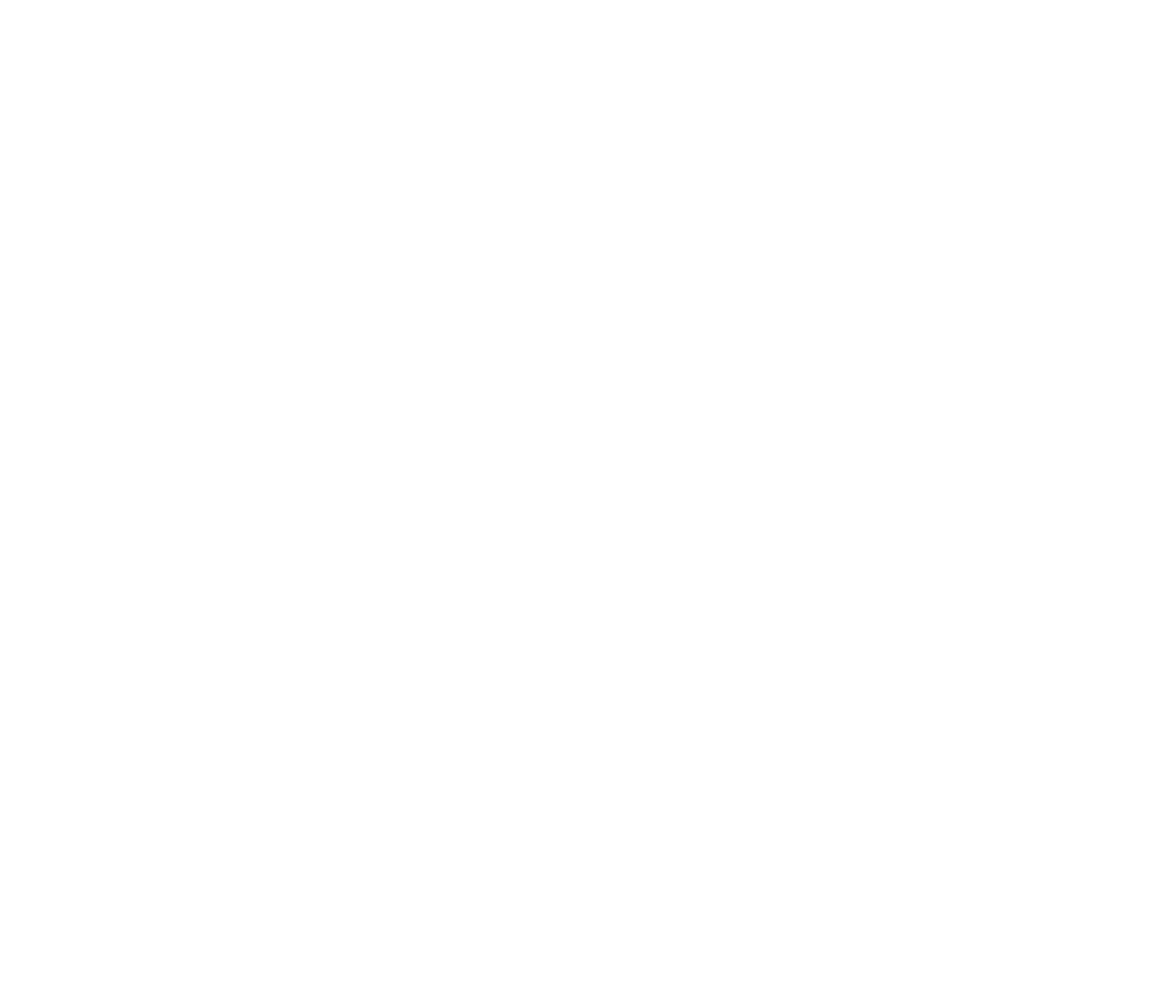
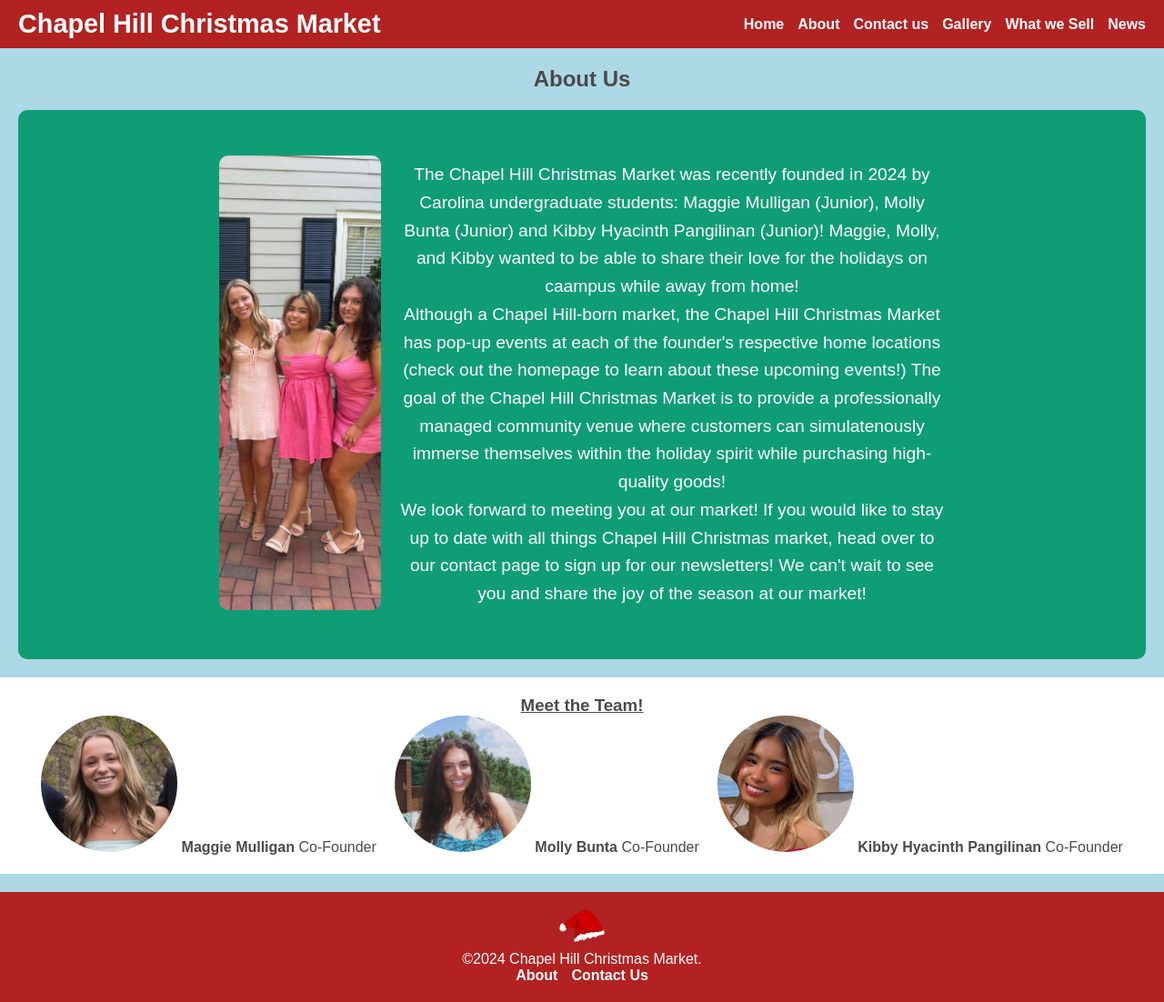
Before and after one commit to hyacinp/comp-126-final-project, a plain HTML site: page about.html in a window 1280 px wide. Shown: the whole page at 91% size. Before the commit the page ends 800 px from the top, so only its background shows below. Drawn offline with Linux system fonts and the light colour scheme.

Commit message:
first commit of Kibby's pages (home and about)

```diff
--- a/CSS/styles.css
+++ b/CSS/styles.css
@@ -211,3 +211,303 @@
       gap: 20px;
     }
   }
+
+/* home page css */
+
+#home-body, h1, h2, h3, p, ul, li{
+  margin: 0;
+  padding: 0;
+  list-style: none;
+}
+
+#home-body {
+  font-family: "Arsenal SC", sans-serif;
+  line-height: 1.6;
+  color: #333;
+  background-color: #ADD8E6;
+}
+
+header{
+  background-color: #B22222;
+  color: white;
+  padding: 10px 20px;
+  display: flex;
+  justify-content: space-between;
+  align-items: center;
+}
+
+header h1{
+  font-size: 1.8em;
+}
+
+nav ul {
+  display: flex;
+  gap: 15px;
+  color: white;
+}
+
+nav ul li{
+  color: white;
+  text-decoration: none;
+  display: inline;
+}
+
+nav ul li a{
+  color: white;
+  text-decoration: none;
+  display: inline;
+  font-weight: bold;
+}
+
+nav ul li a:hover {
+  text-decoration: underline;
+}
+
+.tagline {
+  text-align: center;
+  background-color: #0F9D76;
+  color: white;
+  padding: 20px 10px;
+  margin: 20px auto;
+  font-style: italic;
+  font-size: 1.2em;
+  max-width: 90%;
+  border-radius: 10px;
+  box-shadow: 0 4px 6px rgba(0, 0, 0, 0.1);
+}
+
+.contents{
+  display: block;
+}
+
+.sidebar {
+  background-color: rgb(195, 190, 190);
+  padding: 20px;
+  margin-bottom: 20px;
+  border-top: 3px solid white;
+
+}
+
+.sidebar h3 {
+  color: #0F9D76;
+}
+
+.sidebar ul {
+  padding: 0;
+}
+
+.sidebar ul li {
+  list-style-type: square;
+  margin-bottom: 10px;
+  color: #B22222;
+}
+
+.main-content{
+  padding: 20px;
+}
+
+.main-content img{
+    width: 100%;
+    height: auto;
+    max-height: 500px;
+    margin: 0 auto;
+    margin-bottom: 20px;
+    display: block;
+    border-radius: 20px;
+    box-shadow: 4px 6px white;
+    border: 1px solid white;
+}
+
+.main-content h4 {
+  font-weight: bold;
+  font-size: larger;
+  padding-bottom: -10px;
+}
+#home-footer {
+  display: flex;
+  flex-direction: column;
+  justify-content: center;
+  align-items: center;
+  background-color: #B22222;
+  color: white;
+  padding: 20px;
+  text-align: center;
+}
+
+#home-footer img {
+  width: 50px;
+  height: auto;
+  margin-bottom: 10px;
+}
+
+.home-footer-links {
+  display: flex;
+  gap: 15px;
+}
+
+.home-footer-links a {
+  color: white;
+  text-decoration: none;
+  font-weight: bold;
+}
+
+.home-footer-links a:hover {
+  text-decoration: underline;
+}
+
+@media (min-width: 768px) {
+  .contents {
+    display: flex;
+  }
+  .sidebar {
+    flex: 1;
+    margin-bottom: 0;
+    border-right: 1px solid #ccc;
+    min-width: 250px;
+  }
+  .main-content {
+    flex: 3;
+  }
+
+  .tagline {
+    max-width: 800px;
+    font-size: 1.3em;
+  }
+}
+
+/* About page CSS */
+#about-body {
+  font-family: "Arsenal SC", sans-serif;
+  margin: 0;
+  padding: 0;
+  background-color: #ADD8E6 ;
+
+}
+
+.about-us {
+  padding: 20px;
+  text-align: center;
+}
+
+.about-content {
+  display:flex;
+  padding-top: 50px;
+  padding-bottom: 50px;
+  justify-content: center;
+  align-items: center;
+  gap: 20px;
+  flex-wrap: wrap;
+  background-color: #0F9D76;
+  border-radius: 10px;
+  color: white;
+  margin-top: 20px;
+}
+
+.about-text{
+  max-width: 600px;
+  font-size: 1.2em;
+  line-height: 1.6;
+}
+
+.team-section{
+  padding: 20px;
+  text-align: center;
+  background-color: white;
+  margin-bottom: 20px;
+}
+
+.team-section h3 {
+  text-decoration: underline;
+}
+
+.team{
+  display: flex;
+  justify-content: center;
+  gap: 20px;
+  flex-wrap: wrap;
+}
+
+.maggie, .kibby, .molly {
+  text-align: center;
+}
+
+.maggie img {
+  width: 150px;
+  height: 150px;
+  border-radius: 50%;
+  object-fit: cover;
+}
+.molly img {
+  width: 150px;
+  height: 150px;
+  border-radius: 50%;
+  object-fit: cover;
+}
+.kibby img {
+  width: 150px;
+  height: 150px;
+  border-radius: 50%;
+  object-fit: cover;
+}
+.maggie p1 {
+  margin-top: 10px;
+  font-weight: bold;;
+}
+.molly p1 {
+  margin-top: 10px;
+  font-weight: bold;;
+}
+.kibby p1 {
+  margin-top: 10px;
+  font-weight: bold;;
+}
+
+.group-image img {
+  width: 100%;
+  max-width: 500px;
+  max-height: 500px;
+  border-radius: 10px;
+}
+
+@media (max-width: 768px) {
+  .about-content {
+    flex-direction: column;
+    gap: 30px;
+  }
+
+  .team {
+    flex-direction: column;
+    gap: 30px;
+  }
+}
+#about-footer {
+  display: flex;
+  flex-direction: column;
+  justify-content: center;
+  align-items: center;
+  background-color: #B22222;
+  color: white;
+  padding: 20px;
+  text-align: center;
+}
+
+#about-footer img {
+  width: 50px;
+  height: auto;
+  margin-bottom: 10px;
+}
+
+.about-footer-links {
+  display: flex;
+  gap: 15px;
+}
+
+.about-footer-links a {
+  color: white;
+  text-decoration: none;
+  font-weight: bold;
+}
+
+.about-footer-links a:hover {
+  text-decoration: underline;
+}
--- a/about.html
+++ b/about.html
@@ -0,0 +1,66 @@
+<!DOCTYPE html>
+<html lang="en">
+<head>
+    <meta charset="UTF-8">
+    <meta name="viewport" content="width=device-width, initial-scale=1.0">
+    <title>About-Christmas Farmer's Market</title>
+    <link rel="stylesheet" href="css/styles.css">
+</head>
+
+<body id="about-body">
+    <header>
+        <h1> Chapel Hill Christmas Market</h1>
+        <nav>
+            <ul>
+                <li> <a href= "index.html">Home</a></li>
+                <li> <a href= "about.html">About</a></li>
+                <li> <a href= "contact.html">Contact us</a></li>
+                <li> <a href= "gallery.html">Gallery</a></li>
+                <li> <a href= "index.html">What we Sell</a></li>
+                <li> <a href= "news.html">News</a></li>
+            </ul>
+        </nav>
+    </header>
+    <section class="about-us">
+        <h2>About Us</h2>
+        <div class="about-content">
+            <div class="group-image">
+                <img id="group" src="images/group.JPG" alt="picture of founders">
+            </div>
+            <div class="about-text">
+                <p>The Chapel Hill Christmas Market was recently founded in 2024 by Carolina undergraduate students: Maggie Mulligan (Junior), Molly Bunta (Junior) and Kibby Hyacinth Pangilinan (Junior)! Maggie, Molly, and Kibby wanted to be able to share their love for the holidays on caampus while away from home!</p>
+                <p>Although a Chapel Hill-born market, the Chapel Hill Christmas Market has pop-up events at each of the founder's respective home locations (check out the homepage to learn about these upcoming events!) The goal of the Chapel Hill Christmas Market is to provide a professionally managed community venue where customers can simulatenously immerse themselves within the holiday spirit while purchasing high-quality goods! </p>
+                <p> We look forward to meeting you at our market! If you would like to stay up to date with all things Chapel Hill Christmas market, head over to our contact page to sign up for our newsletters! We can't wait to see you and share the joy of the season at our market!</p>
+            </div>
+        </div>
+    </section>
+    <section class="team-section">
+        <h3>Meet the Team!</h3>
+        <div class="team">
+            <div class="maggie">
+                <img src="images/maggie.jpg" alt="picture of Maggie">
+                <p1>Maggie Mulligan</p1>
+                <p2> Co-Founder</p2>
+            </div>
+            <div class="molly">
+                <img src="images/molly.jpg" alt="picture of Molly">
+                <p1>Molly Bunta</p1>
+                <p2> Co-Founder</p2>
+            </div>
+            <div class="kibby">
+                <img src="images/kibby.jpg" alt="picture of Kibby">
+                <p1>Kibby Hyacinth Pangilinan</p1>
+                <p2> Co-Founder</p2>
+            </div>
+        </div>
+        </div>
+    </section>
+    <footer id="about-footer">
+        <img src="images/pngimg.com - santa_hat_PNG47.png" alt="santa hat logo">
+        <p>&copy;2024 Chapel Hill Christmas Market. </p>
+          <div class="about-footer-links">
+            <a href="about.html">About</a>
+            <a href="contact.html">Contact Us</a>
+          </div>
+    </footer>
+</body>
```
Also changed, not shown: index.html (+57 -0 lines), images/group.JPG (added), images/home-page-img.jpg (added), images/kibby.jpg (added), images/maggie.jpg (added), images/molly.jpg (added), 1 other file.
